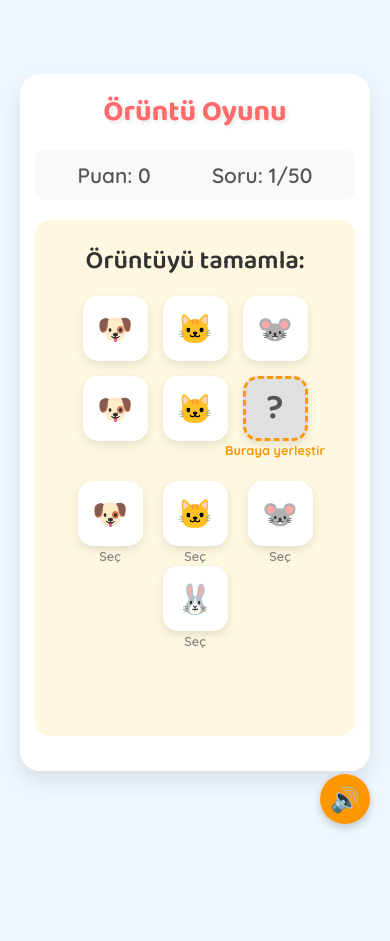
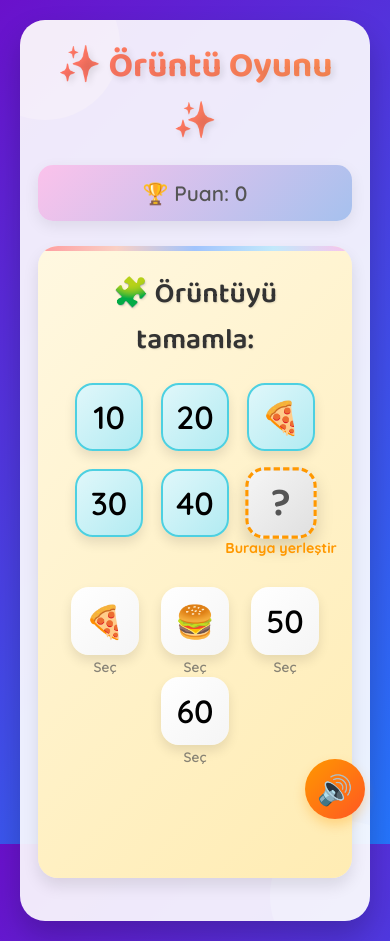
Before and after one commit to mesutpeker/miram, a plain HTML site: page index.html in a window 390 px wide. Before the commit the page ends 844 px from the top, so only its background shows below. Drawn offline with Linux system fonts and the light colour scheme.

Commit message:
Add files via upload

```diff
--- a/index.html
+++ b/index.html
@@ -17,16 +17,15 @@
 <body>
     <div class="container">
         <header>
-            <h1>Örüntü Oyunu</h1>
+            <h1>✨ Örüntü Oyunu ✨</h1>
             <div class="score-container">
-                <span>Puan: <span id="score">0</span></span>
-                <span>Soru: <span id="questionNumber">1</span>/50</span>
+                <span>🏆 Puan: <span id="score">0</span></span>
             </div>
         </header>
 
         <div class="game-container">
             <div id="question-container">
-                <p id="question-text">Örüntüyü tamamla:</p>
+                <p id="question-text">🧩 Örüntüyü tamamla:</p>
                 <div id="pattern-display"></div>
                 <div id="options-container"></div>
             </div>
@@ -35,10 +34,10 @@
         </div>
 
         <div id="game-over" style="display: none;">
-            <h2>Tebrikler!</h2>
+            <h2>🎉 Tebrikler! 🎉</h2>
             <p>Oyunu tamamladın!</p>
             <p>Toplam puanın: <span id="final-score">0</span></p>
-            <button id="restart-button">Yeniden Başla</button>
+            <button id="restart-button">🔄 Yeniden Başla</button>
         </div>
 
         <!-- Ses kontrolleri -->
--- a/script.js
+++ b/script.js
@@ -4,7 +4,6 @@ document.addEventListener('DOMContentLoaded', () => {
     const optionsContainer = document.getElementById('options-container');
     const resultMessage = document.getElementById('result-message');
     const scoreElement = document.getElementById('score');
-    const questionNumberElement = document.getElementById('questionNumber');
     const gameOverElement = document.getElementById('game-over');
     const finalScoreElement = document.getElementById('final-score');
     const restartButton = document.getElementById('restart-button');
@@ -478,6 +477,78 @@ document.addEventListener('DOMContentLoaded', () => {
             options: ['🍎', 4, 5, 6],
             answer: '🍎',
             explanation: 'Sayı ve elma sırayla tekrar ediyor.'
+        },
+
+        // YENİ EKLENEN SORULAR
+        {
+            type: 'number',
+            pattern: [1, 4, 7, 10, '?'],
+            options: [12, 13, 14, 15],
+            answer: 13,
+            explanation: 'Her sayı 3 artıyor.'
+        },
+        {
+            type: 'number',
+            pattern: [20, 18, 16, 14, '?'],
+            options: [10, 11, 12, 13],
+            answer: 12,
+            explanation: 'Her sayı 2 azalıyor.'
+        },
+        {
+            type: 'number',
+            pattern: [2, 4, 8, 16, '?'],
+            options: [24, 28, 32, 36],
+            answer: 32,
+            explanation: 'Her sayı 2 katına çıkıyor.'
+        },
+        {
+            type: 'shape',
+            pattern: ['🍓', '🍌', '🍓', '🍌', '🍓', '?'],
+            options: ['🍓', '🍌', '🍊', '🍎'],
+            answer: '🍌',
+            explanation: 'Çilek ve muz sırayla tekrar ediyor.'
+        },
+        {
+            type: 'shape',
+            pattern: ['🌞', '🌞', '🌙', '🌞', '🌞', '?'],
+            options: ['🌙', '🌞', '⭐', '☁️'],
+            answer: '🌙',
+            explanation: 'İki güneşten sonra bir ay geliyor.'
+        },
+        {
+            type: 'shape',
+            pattern: ['🐶', '🐱', '🐭', '🐶', '🐱', '🐭', '?'],
+            options: ['🐶', '🐱', '🐭', '🐰'],
+            answer: '🐶',
+            explanation: 'Köpek, kedi, fare örüntüsü tekrar ediyor.'
+        },
+        {
+            type: 'mixed',
+            pattern: ['🚗', 1, '🚲', 2, '🚗', '?'],
+            options: [1, 2, 3, 4],
+            answer: 3,
+            explanation: 'Araç ve sayı örüntüsü, sayılar sırayla artıyor.'
+        },
+        {
+            type: 'mixed',
+            pattern: [5, '🌟', 10, '🌟', 15, '?'],
+            options: ['🌟', 15, 20, 25],
+            answer: '🌟',
+            explanation: 'Sayı ve yıldız sırayla geliyor, sayılar 5 artıyor.'
+        },
+        {
+            type: 'mixed',
+            pattern: ['🔴', '🔵', '🔴', '🔵', '🔴', '?'],
+            options: ['🔴', '🔵', '🟢', '🟡'],
+            answer: '🔵',
+            explanation: 'Kırmızı ve mavi daire sırayla tekrar ediyor.'
+        },
+        {
+            type: 'number',
+            pattern: [2, 4, 6, 8, 10, '?'],
+            options: [11, 12, 13, 14],
+            answer: 12,
+            explanation: 'Her sayı 2 artıyor.'
         }
     ];
 
@@ -513,9 +584,6 @@ document.addEventListener('DOMContentLoaded', () => {
             showGameOver();
             return;
         }
-
-        // Soru numarasını güncelle
-        questionNumberElement.textContent = index + 1;
 
         // Seçili seçeneği sıfırla
         selectedOption = null;
--- a/style.css
+++ b/style.css
@@ -10,7 +10,7 @@
 }
 
 body {
-    background-color: #f0f8ff;
+    background: linear-gradient(135deg, #6a11cb 0%, #2575fc 100%);
     min-height: 100vh;
     min-height: -webkit-fill-available; /* Safari için tam yükseklik */
     display: flex;
@@ -26,26 +26,59 @@ html {
 }
 
 .container {
-    background-color: white;
-    border-radius: 20px;
-    box-shadow: 0 10px 20px rgba(0, 0, 0, 0.1);
+    background-color: rgba(255, 255, 255, 0.9);
+    border-radius: 25px;
+    box-shadow: 0 15px 30px rgba(0, 0, 0, 0.2);
     width: 100%;
     max-width: 800px;
-    padding: 20px;
+    padding: 25px;
+    position: relative;
+    overflow: hidden;
+}
+
+.container::before {
+    content: "";
+    position: absolute;
+    top: -50px;
+    left: -50px;
+    width: 150px;
+    height: 150px;
+    background: linear-gradient(135deg, #ff9a9e 0%, #fad0c4 100%);
+    border-radius: 50%;
+    opacity: 0.3;
+    z-index: -1;
+}
+
+.container::after {
+    content: "";
+    position: absolute;
+    bottom: -50px;
+    right: -50px;
+    width: 150px;
+    height: 150px;
+    background: linear-gradient(135deg, #a1c4fd 0%, #c2e9fb 100%);
+    border-radius: 50%;
+    opacity: 0.3;
+    z-index: -1;
 }
 
 header {
     text-align: center;
-    margin-bottom: 20px;
+    margin-bottom: 25px;
+    position: relative;
 }
 
 h1 {
     font-family: 'Baloo 2', cursive;
     color: #ff6b6b;
-    font-size: 2.4rem;
+    font-size: 2.8rem;
     margin-bottom: 15px;
-    text-shadow: 2px 2px 4px rgba(0, 0, 0, 0.1);
+    text-shadow: 3px 3px 6px rgba(0, 0, 0, 0.1);
     font-weight: 700;
+    background: linear-gradient(45deg, #ff6b6b, #ff8e53);
+    -webkit-background-clip: text;
+    -webkit-text-fill-color: transparent;
+    background-clip: text;
 }
 
 .score-container {
@@ -53,26 +86,42 @@ h1 {
     justify-content: space-around;
     font-size: 1.3rem;
     color: #555;
-    background-color: #f9f9f9;
-    padding: 12px;
-    border-radius: 10px;
+    background: linear-gradient(135deg, #fbc2eb 0%, #a6c1ee 100%);
+    padding: 15px;
+    border-radius: 15px;
     font-weight: 600;
+    box-shadow: 0 5px 15px rgba(0, 0, 0, 0.08);
 }
 
 .game-container {
-    background-color: #fff8e1;
-    border-radius: 15px;
-    padding: 20px;
-    margin-bottom: 20px;
+    background: linear-gradient(135deg, #fff8e1 0%, #ffecb3 100%);
+    border-radius: 20px;
+    padding: 25px;
+    margin-bottom: 25px;
+    box-shadow: 0 8px 16px rgba(0, 0, 0, 0.1);
+    position: relative;
+    overflow: hidden;
+}
+
+.game-container::before {
+    content: "";
+    position: absolute;
+    top: 0;
+    left: 0;
+    right: 0;
+    height: 5px;
+    background: linear-gradient(90deg, #ff9a9e, #fad0c4, #a1c4fd, #c2e9fb, #fbc2eb);
+    border-radius: 5px 5px 0 0;
 }
 
 #question-text {
     font-family: 'Baloo 2', cursive;
-    font-size: 1.6rem;
+    font-size: 1.8rem;
     color: #333;
-    margin-bottom: 15px;
+    margin-bottom: 20px;
     text-align: center;
     font-weight: 600;
+    text-shadow: 1px 1px 2px rgba(0, 0, 0, 0.1);
 }
 
 #pattern-display {
@@ -80,35 +129,41 @@ h1 {
     justify-content: center;
     align-items: center;
     flex-wrap: wrap;
-    gap: 15px;
-    margin-bottom: 30px;
+    gap: 18px;
+    margin-bottom: 35px;
 }
 
 .pattern-item {
-    width: 70px;
-    height: 70px;
+    width: 75px;
+    height: 75px;
     display: flex;
     justify-content: center;
     align-items: center;
-    font-size: 2rem;
+    font-size: 2.2rem;
     font-weight: 600;
-    border-radius: 15px;
+    border-radius: 18px;
     background-color: #fff;
-    box-shadow: 0 4px 8px rgba(0, 0, 0, 0.1);
-    transition: transform 0.2s;
+    box-shadow: 0 6px 12px rgba(0, 0, 0, 0.1);
+    transition: transform 0.3s, box-shadow 0.3s;
     /* Safari için dokunma iyileştirmeleri */
     -webkit-appearance: none;
     -webkit-transform: translateZ(0);
 }
 
+.pattern-item:not(.question-mark) {
+    background: linear-gradient(135deg, #e0f7fa 0%, #b2ebf2 100%);
+    border: 2px solid #4dd0e1;
+}
+
 .pattern-item.question-mark {
-    background-color: #e0e0e0;
+    background: linear-gradient(135deg, #f5f5f5 0%, #e0e0e0 100%);
     color: #555;
     border: 3px dashed #ff9800;
     cursor: pointer;
     position: relative;
     font-family: 'Baloo 2', cursive;
-    font-size: 2.2rem;
+    font-size: 2.4rem;
+    animation: pulse 2s infinite;
 }
 
 .pattern-item.question-mark::after {
@@ -125,13 +180,15 @@ h1 {
 }
 
 .pattern-item.question-mark:hover {
-    background-color: #d0d0d0;
+    background: linear-gradient(135deg, #e0e0e0 0%, #d0d0d0 100%);
     transform: scale(1.05);
+    box-shadow: 0 8px 16px rgba(0, 0, 0, 0.15);
 }
 
 .pattern-item.filled {
-    background-color: #e8f5e9;
+    background: linear-gradient(135deg, #c8e6c9 0%, #a5d6a7 100%);
     border: 3px solid #4caf50;
+    transform: scale(1.05);
 }
 
 .pattern-item img {
@@ -143,24 +200,24 @@ h1 {
     display: flex;
     justify-content: center;
     flex-wrap: wrap;
-    gap: 20px;
-    margin-bottom: 20px;
-    padding: 10px 0;
+    gap: 22px;
+    margin-bottom: 25px;
+    padding: 15px 0;
 }
 
 .option {
-    width: 70px;
-    height: 70px;
+    width: 75px;
+    height: 75px;
     display: flex;
     justify-content: center;
     align-items: center;
-    font-size: 2rem;
+    font-size: 2.2rem;
     font-weight: 600;
-    border-radius: 15px;
-    background-color: #fff;
-    box-shadow: 0 4px 8px rgba(0, 0, 0, 0.1);
+    border-radius: 18px;
+    background: linear-gradient(135deg, #ffffff 0%, #f5f5f5 100%);
+    box-shadow: 0 6px 12px rgba(0, 0, 0, 0.1);
     cursor: pointer;
-    transition: transform 0.2s;
+    transition: transform 0.3s, box-shadow 0.3s;
     position: relative;
     /* Safari için dokunma iyileştirmeleri */
     -webkit-appearance: none;
@@ -170,10 +227,10 @@ h1 {
 .option::after {
     content: "Seç";
     position: absolute;
-    bottom: -20px;
+    bottom: -22px;
     left: 50%;
     transform: translateX(-50%);
-    font-size: 0.9rem;
+    font-size: 1rem;
     color: #555;
     opacity: 0.7;
     white-space: nowrap;
@@ -182,12 +239,14 @@ h1 {
 
 .option:hover {
     transform: scale(1.1);
+    box-shadow: 0 8px 16px rgba(0, 0, 0, 0.15);
 }
 
 .option.selected {
     border: 4px solid #4caf50;
     transform: scale(1.05);
-    background-color: #e8f5e9;
+    background: linear-gradient(135deg, #e8f5e9 0%, #c8e6c9 100%);
+    box-shadow: 0 8px 16px rgba(76, 175, 80, 0.3);
 }
 
 .option.selected::after {
@@ -199,8 +258,9 @@ h1 {
 
 .option.correct-answer {
     border: 4px solid #ff9800;
-    background-color: #fff3e0;
+    background: linear-gradient(135deg, #fff3e0 0%, #ffe0b2 100%);
     animation: pulse 1s infinite;
+    box-shadow: 0 8px 16px rgba(255, 152, 0, 0.3);
 }
 
 .option.correct-answer::after {
@@ -218,11 +278,11 @@ h1 {
 #result-message {
     font-family: 'Baloo 2', cursive;
     text-align: center;
-    font-size: 1.4rem;
-    margin: 15px 0;
-    min-height: 40px;
-    padding: 10px;
-    border-radius: 15px;
+    font-size: 1.5rem;
+    margin: 18px 0;
+    min-height: 50px;
+    padding: 15px;
+    border-radius: 18px;
     transition: all 0.3s;
     font-weight: 600;
     position: relative;
@@ -230,49 +290,58 @@ h1 {
 
 .correct {
     color: #4caf50;
-    background-color: #e8f5e9;
+    background: linear-gradient(135deg, #e8f5e9 0%, #c8e6c9 100%);
+    box-shadow: 0 6px 12px rgba(76, 175, 80, 0.2);
     animation: pop-up 2s forwards;
 }
 
 .incorrect {
     color: #f44336;
-    background-color: #ffebee;
+    background: linear-gradient(135deg, #ffebee 0%, #ffcdd2 100%);
+    box-shadow: 0 6px 12px rgba(244, 67, 54, 0.2);
     animation: pop-up 2s forwards;
 }
 
 /* Ses kontrolleri */
 .sound-controls {
     position: fixed;
-    bottom: 20px;
-    right: 20px;
+    bottom: 25px;
+    right: 25px;
     z-index: 100;
 }
 
 #toggle-sound {
-    width: 50px;
-    height: 50px;
+    width: 60px;
+    height: 60px;
     border-radius: 50%;
-    background-color: #ff9800;
+    background: linear-gradient(135deg, #ff9800 0%, #ff5722 100%);
     color: white;
-    font-size: 1.5rem;
+    font-size: 1.8rem;
     display: flex;
     justify-content: center;
     align-items: center;
     cursor: pointer;
-    box-shadow: 0 4px 8px rgba(0, 0, 0, 0.2);
+    box-shadow: 0 6px 12px rgba(255, 152, 0, 0.3);
     padding: 0;
+    transition: transform 0.3s, box-shadow 0.3s;
 }
 
 #toggle-sound:hover {
-    transform: translateY(-3px) scale(1.05);
+    transform: translateY(-5px) scale(1.05);
+    box-shadow: 0 10px 20px rgba(255, 152, 0, 0.4);
+}
+
+#toggle-sound:active {
+    transform: translateY(-2px);
+    box-shadow: 0 5px 10px rgba(255, 152, 0, 0.3);
 }
 
 button {
     font-family: 'Baloo 2', cursive;
-    padding: 15px 30px;
-    font-size: 1.4rem;
+    padding: 18px 35px;
+    font-size: 1.5rem;
     border: none;
-    border-radius: 30px;
+    border-radius: 35px;
     cursor: pointer;
     transition: all 0.3s;
     /* Safari için dokunma iyileştirmeleri */
@@ -281,37 +350,48 @@ button {
 }
 
 #restart-button {
-    background-color: #ff9800;
+    background: linear-gradient(135deg, #ff9800 0%, #ff5722 100%);
     color: white;
-    font-size: 1.5rem;
-    padding: 18px 36px;
+    font-size: 1.6rem;
+    padding: 20px 40px;
     font-weight: bold;
+    box-shadow: 0 8px 16px rgba(255, 152, 0, 0.3);
 }
 
 button:hover {
-    transform: translateY(-3px);
-    box-shadow: 0 5px 10px rgba(0, 0, 0, 0.2);
+    transform: translateY(-5px);
+    box-shadow: 0 10px 20px rgba(0, 0, 0, 0.2);
 }
 
 button:active {
-    transform: translateY(-1px);
+    transform: translateY(-2px);
+    box-shadow: 0 5px 10px rgba(0, 0, 0, 0.2);
 }
 
 #game-over {
     text-align: center;
+    padding: 20px;
+    background: linear-gradient(135deg, #fff9c4 0%, #fff59d 100%);
+    border-radius: 20px;
+    box-shadow: 0 10px 20px rgba(0, 0, 0, 0.1);
 }
 
 #game-over h2 {
     font-family: 'Baloo 2', cursive;
     color: #ff6b6b;
-    font-size: 2.5rem;
-    margin-bottom: 20px;
+    font-size: 3rem;
+    margin-bottom: 25px;
     font-weight: 700;
+    text-shadow: 2px 2px 4px rgba(0, 0, 0, 0.1);
+    background: linear-gradient(45deg, #ff6b6b, #ff8e53);
+    -webkit-background-clip: text;
+    -webkit-text-fill-color: transparent;
+    background-clip: text;
 }
 
 #game-over p {
-    font-size: 1.5rem;
-    margin-bottom: 15px;
+    font-size: 1.6rem;
+    margin-bottom: 20px;
     color: #555;
     font-weight: 500;
 }
@@ -320,54 +400,58 @@ button:active {
     font-family: 'Baloo 2', cursive;
     font-weight: bold;
     color: #4caf50;
-    font-size: 1.8rem;
+    font-size: 2.2rem;
+    background: linear-gradient(45deg, #4caf50, #8bc34a);
+    -webkit-background-clip: text;
+    -webkit-text-fill-color: transparent;
+    background-clip: text;
 }
 
 /* Animasyonlar */
 @keyframes bounce {
     0%, 100% { transform: translateY(0); }
-    50% { transform: translateY(-10px); }
+    50% { transform: translateY(-15px); }
 }
 
 @-webkit-keyframes bounce {
     0%, 100% { -webkit-transform: translateY(0); }
-    50% { -webkit-transform: translateY(-10px); }
+    50% { -webkit-transform: translateY(-15px); }
 }
 
 .bounce {
-    animation: bounce 0.5s;
-    -webkit-animation: bounce 0.5s;
+    animation: bounce 0.8s;
+    -webkit-animation: bounce 0.8s;
 }
 
 @keyframes shake {
     0%, 100% { transform: translateX(0); }
-    25% { transform: translateX(-5px); }
-    50% { transform: translateX(5px); }
-    75% { transform: translateX(-5px); }
+    25% { transform: translateX(-8px); }
+    50% { transform: translateX(8px); }
+    75% { transform: translateX(-8px); }
 }
 
 @-webkit-keyframes shake {
     0%, 100% { -webkit-transform: translateX(0); }
-    25% { -webkit-transform: translateX(-5px); }
-    50% { -webkit-transform: translateX(5px); }
-    75% { -webkit-transform: translateX(-5px); }
+    25% { -webkit-transform: translateX(-8px); }
+    50% { -webkit-transform: translateX(8px); }
+    75% { -webkit-transform: translateX(-8px); }
 }
 
 .shake {
-    animation: shake 0.5s;
-    -webkit-animation: shake 0.5s;
+    animation: shake 0.6s;
+    -webkit-animation: shake 0.6s;
 }
 
 @keyframes pulse {
-    0% { transform: scale(1); }
-    50% { transform: scale(1.05); }
-    100% { transform: scale(1); }
+    0% { transform: scale(1); box-shadow: 0 6px 12px rgba(0, 0, 0, 0.1); }
+    50% { transform: scale(1.05); box-shadow: 0 8px 16px rgba(0, 0, 0, 0.15); }
+    100% { transform: scale(1); box-shadow: 0 6px 12px rgba(0, 0, 0, 0.1); }
 }
 
 @-webkit-keyframes pulse {
-    0% { -webkit-transform: scale(1); }
-    50% { -webkit-transform: scale(1.05); }
-    100% { -webkit-transform: scale(1); }
+    0% { -webkit-transform: scale(1); box-shadow: 0 6px 12px rgba(0, 0, 0, 0.1); }
+    50% { -webkit-transform: scale(1.05); box-shadow: 0 8px 16px rgba(0, 0, 0, 0.15); }
+    100% { -webkit-transform: scale(1); box-shadow: 0 6px 12px rgba(0, 0, 0, 0.1); }
 }
 
 /* Yeni pop-up animasyonu */
@@ -481,61 +565,61 @@ button:active {
 /* Responsive tasarım */
 @media (max-width: 600px) {
     .container {
-        padding: 15px;
+        padding: 18px;
+    }
+
+    h1 {
+        font-size: 2.2rem;
+    }
+
+    .pattern-item, .option {
+        width: 68px;
+        height: 68px;
+        font-size: 2rem;
+    }
+
+    .pattern-item.question-mark::after {
+        bottom: -20px;
+        font-size: 0.85rem;
+    }
+
+    .option::after {
+        bottom: -20px;
+        font-size: 0.85rem;
+    }
+}
+
+/* iPhone SE ve küçük ekranlar için */
+@media (max-width: 375px) {
+    .container {
+        padding: 12px;
     }
 
     h1 {
         font-size: 1.8rem;
     }
 
-    .pattern-item, .option {
-        width: 65px;
-        height: 65px;
-        font-size: 1.8rem;
-    }
-
-    .pattern-item.question-mark::after {
-        bottom: -20px;
-        font-size: 0.8rem;
-    }
-
-    .option::after {
-        bottom: -18px;
-        font-size: 0.8rem;
-    }
-}
-
-/* iPhone SE ve küçük ekranlar için */
-@media (max-width: 375px) {
-    .container {
+    .score-container {
+        font-size: 1.1rem;
         padding: 10px;
     }
 
-    h1 {
-        font-size: 1.6rem;
-    }
-
-    .score-container {
-        font-size: 1.1rem;
-        padding: 8px;
-    }
-
     #question-text {
-        font-size: 1.3rem;
+        font-size: 1.4rem;
     }
 
     .pattern-item, .option {
-        width: 55px;
-        height: 55px;
-        font-size: 1.6rem;
-        border-radius: 12px;
+        width: 58px;
+        height: 58px;
+        font-size: 1.8rem;
+        border-radius: 14px;
     }
 
     #options-container {
-        gap: 15px;
+        gap: 18px;
     }
 
     #result-message {
-        font-size: 1.2rem;
+        font-size: 1.3rem;
     }
 }
```
